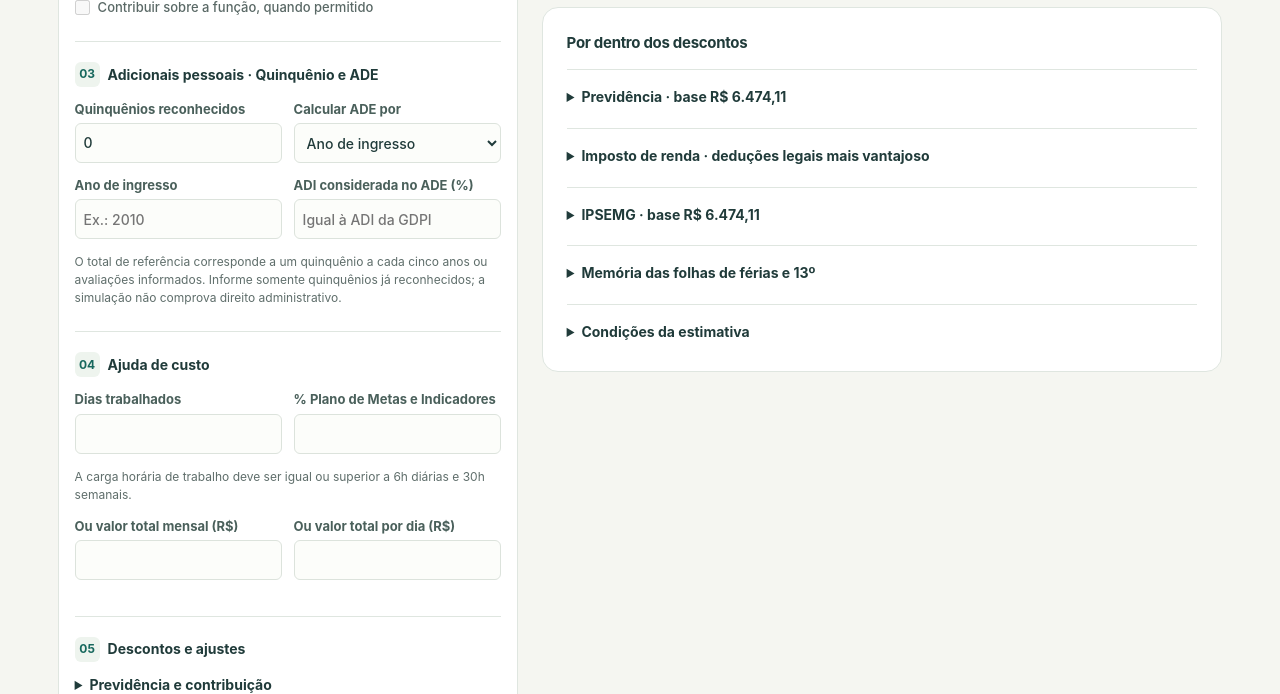
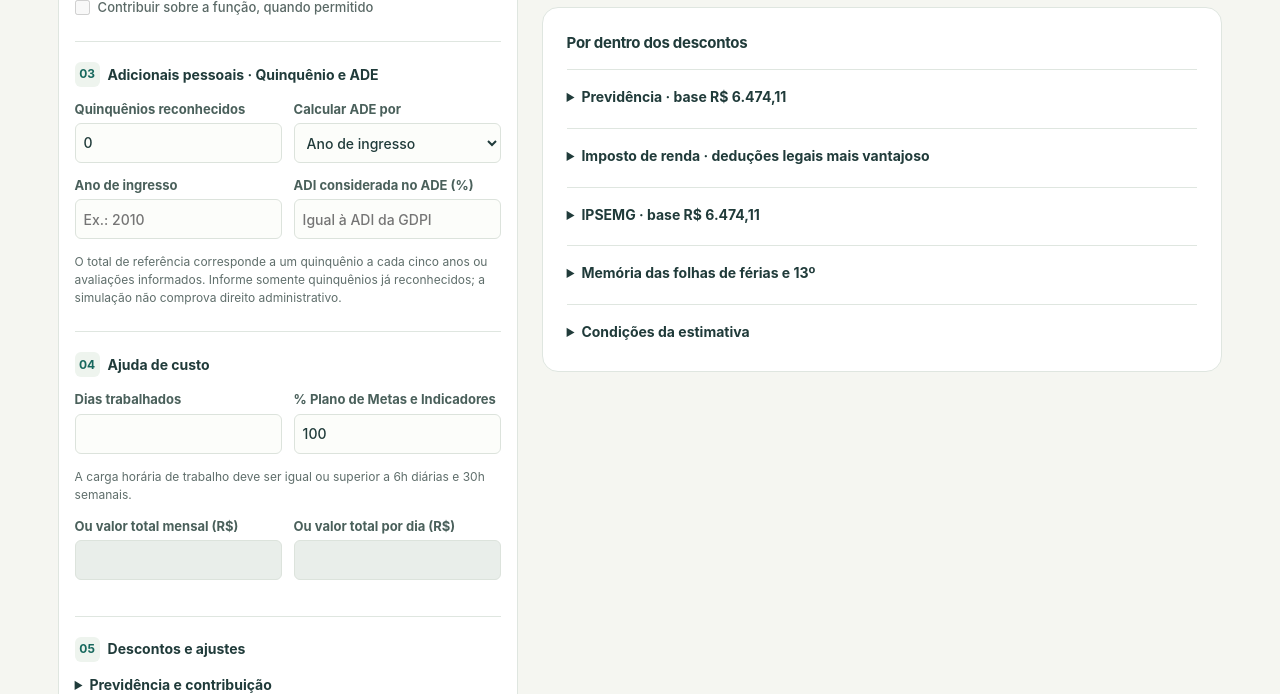
Before and after one commit to fmaximiano/eppgg, a FastAPI app: page / in a window 1280 px wide. Shown: the part 1244-1938 px from the top of the page. Run offline with FastAPI, Linux system fonts and the light colour scheme; data that the repository does not hold is empty.

Commit message:
ui: default cost allowance goals to 100 percent

```diff
--- a/app/static/app.js
+++ b/app/static/app.js
@@ -471,6 +471,9 @@ function scenario() {
     s[name] = field(name).disabled || field(name).value === '' ? null : Number(field(name).value);
   for (const name of ['cost_allowance_days', 'cost_allowance_goals', 'cost_allowance_monthly', 'cost_allowance_daily'])
     s[name] = field(name).disabled || field(name).value === '' ? null : decimal(field(name).value);
+  // O percentual inicial não inclui ajuda de custo enquanto os dias não forem informados.
+  if (s.cost_allowance_days === null && s.cost_allowance_goals === '100')
+    s.cost_allowance_goals = null;
   s.quinquennium_base = null;
   s.ade_base = null;
   s.ade_adi =
@@ -1235,7 +1238,8 @@ function updateCostAllowance() {
   const active = alternatives.find((name) => field(name).value !== '');
   for (const name of alternatives) field(name).disabled = Boolean(active && name !== active);
   field('cost_allowance_days').disabled = active === 'cost_allowance_monthly';
-  field('cost_allowance_days').required = Boolean(active && active !== 'cost_allowance_monthly');
+  field('cost_allowance_days').required = active === 'cost_allowance_daily' ||
+    (active === 'cost_allowance_goals' && decimal(field(active).value) !== '100');
 }
 function updateControls() {
   updateCostAllowance();
--- a/app/templates/index.html
+++ b/app/templates/index.html
@@ -313,7 +313,7 @@
                     <input name="cost_allowance_days" type="number" min="0" max="31" step="1" aria-describedby="cost-days-help" />
                   </label>
                   <label>% Plano de Metas e Indicadores
-                    <input name="cost_allowance_goals" type="text" inputmode="decimal" data-decimal="100" />
+                    <input name="cost_allowance_goals" type="text" inputmode="decimal" data-decimal="100" value="100" />
                   </label>
                 </div>
                 <p class="field-help" id="cost-days-help">A carga horária de trabalho deve ser igual ou superior a 6h diárias e 30h semanais.</p>
```
Also changed, not shown: tests/browser_cost_allowance.py (+5 -0 lines).
